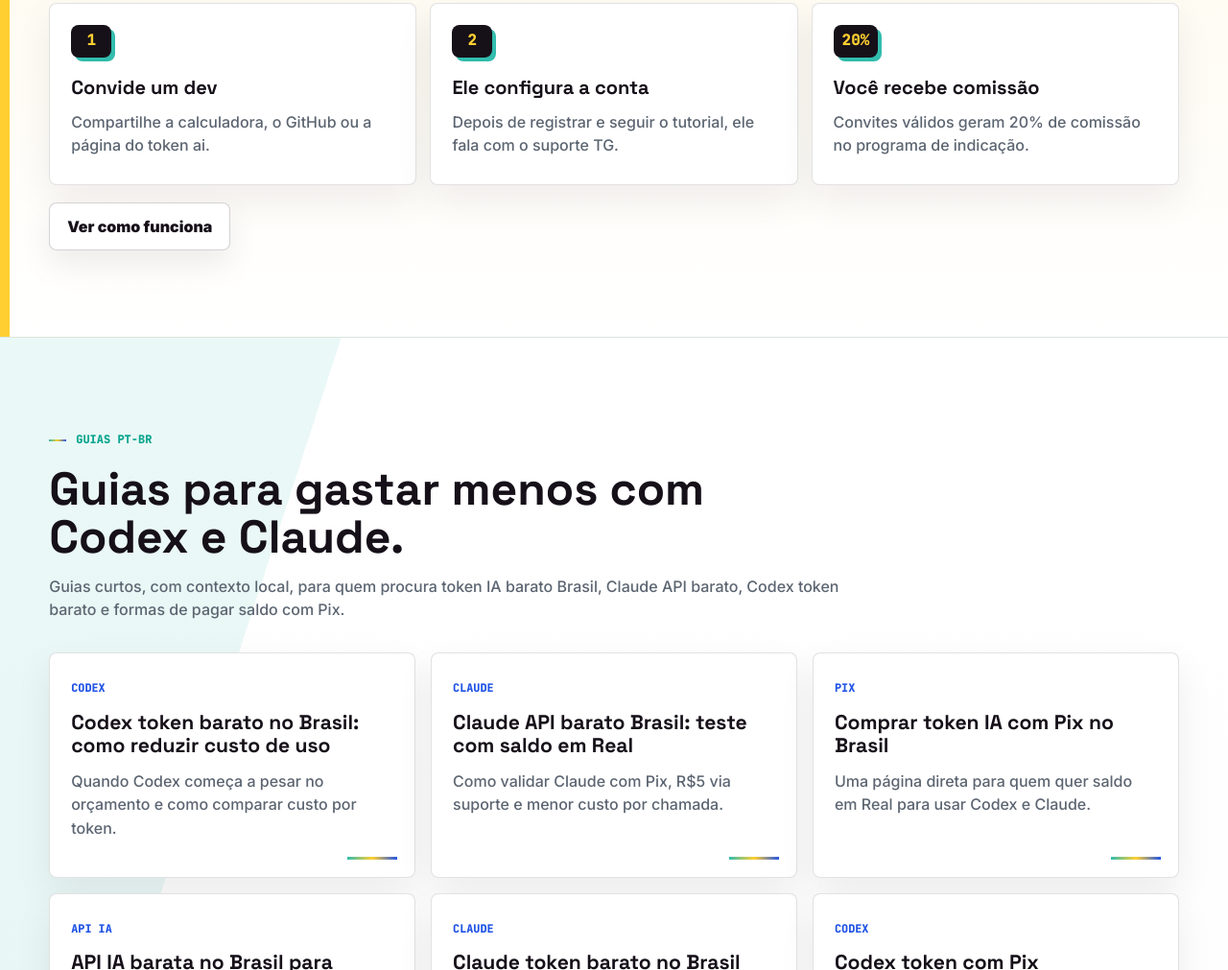
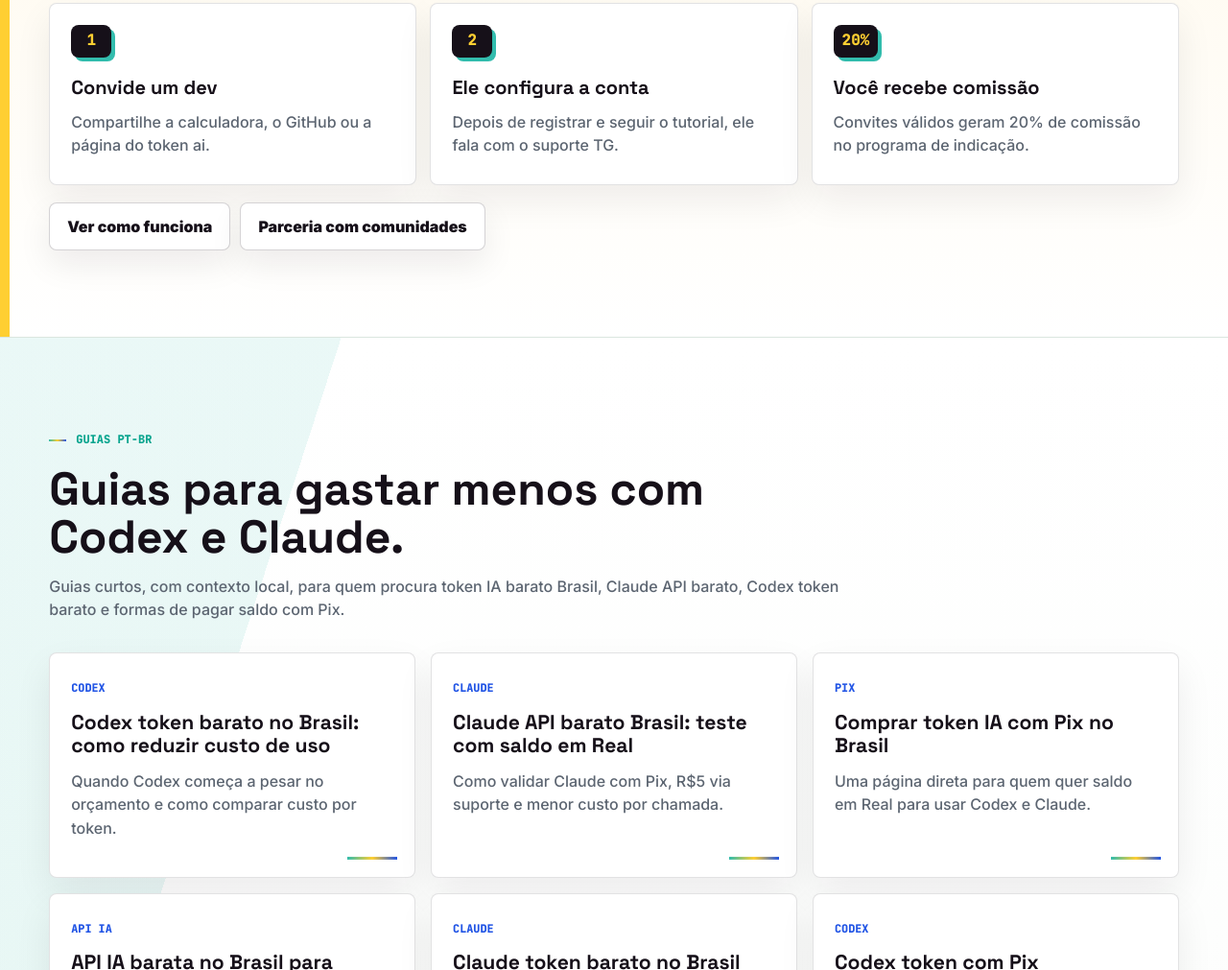
Before and after one commit to zk935217486-sys/api-ia-brasil-pix, a website: page docs/index.html in a window 1280 px wide. Shown: the part 5079-6090 px from the top of the page at 96% size. Drawn offline with Linux system fonts and the light colour scheme.

Commit message:
Add community traffic pack: docs/index.html

```diff
--- a/docs/index.html
+++ b/docs/index.html
@@ -340,7 +340,10 @@
           <article><span>2</span><strong>Ele configura a conta</strong><p>Depois de registrar e seguir o tutorial, ele fala com o suporte TG.</p></article>
           <article><span>20%</span><strong>Você recebe comissão</strong><p>Convites válidos geram 20% de comissão no programa de indicação.</p></article>
         </div>
-        <a class="button secondary" href="./artigos/programa-indicacao-token-ai.html">Ver como funciona</a>
+        <div class="advantage-actions">
+          <a class="button secondary" href="./artigos/programa-indicacao-token-ai.html">Ver como funciona</a>
+          <a class="button secondary" href="./artigos/parceria-comunidades-dev-brasil.html">Parceria com comunidades</a>
+        </div>
       </section>
 
       <section class="articles" id="artigos">
```
